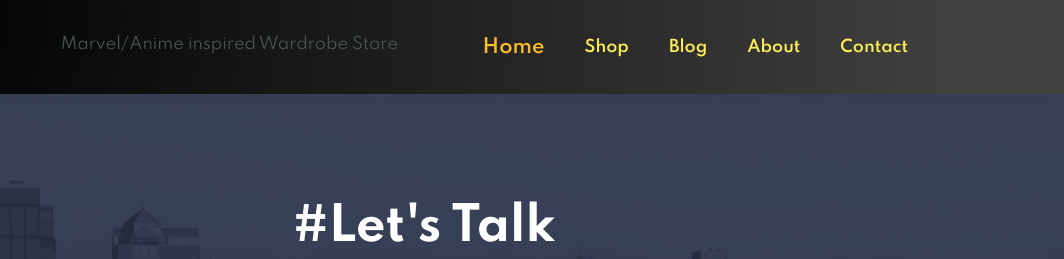
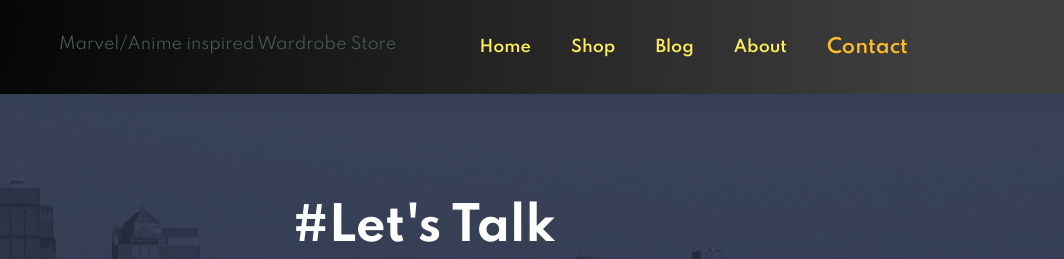
Before and after one commit to YadamVinay369/Clothify, a plain HTML site: page contact.html in a window 1280 px wide. Shown: the top 259 px of the page, 216-1280 px from the left. Drawn offline with Linux system fonts and the light colour scheme.

Commit message:
final commit

```diff
--- a/contact.html
+++ b/contact.html
@@ -22,11 +22,11 @@
       <p>Marvel/Anime inspired Wardrobe Store</p>
       <div>
         <ul id="navbar">
-          <li><a class="active" href="index.html">Home</a></li>
+          <li><a href="index.html">Home</a></li>
           <li><a href="shop.html">Shop</a></li>
           <li><a href="blog.html">Blog</a></li>
           <li><a href="about.html">About</a></li>
-          <li><a href="contact.html">Contact</a></li>
+          <li><a class="active" href="contact.html">Contact</a></li>
           <li id="lg-bag">
             <a href="cart.html"><i class="far fa-shopping-bag"></i><a>
           </li>
```
